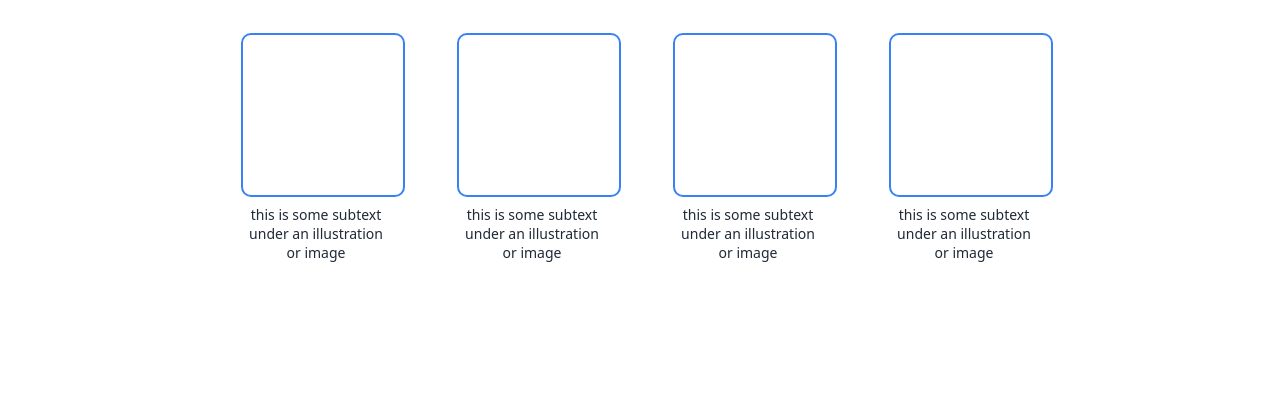
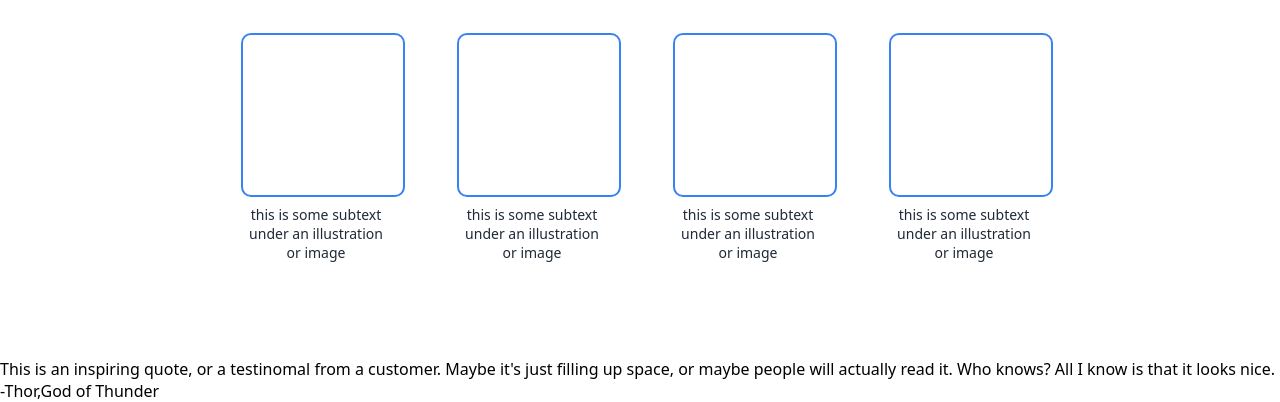
Before and after one commit to Phani4658/Landing-Page, a plain HTML site: page index.html in a window 1280 px wide. Shown: the part 707-1109 px from the top of the page. Before the commit the page ends 1065 px from the top, so only its background shows below. Drawn offline with Linux system fonts and the light colour scheme.

Commit message:
created the quotation section

```diff
--- a/index.html
+++ b/index.html
@@ -49,5 +49,15 @@
             </div>
         </div>
     </section>
+    <section class="quote-container">
+        <div class = "text-container">
+            <p class="quote">
+                This is an inspiring quote, or a testinomal from a customer.
+                Maybe it's just filling up space, or maybe people will actually read it.
+                Who knows? All I know is that it looks nice.
+            </p>
+            <p class = "author">-Thor,God of Thunder</p>
+        </div>
+    </section>
 </body>
 </html>
```
